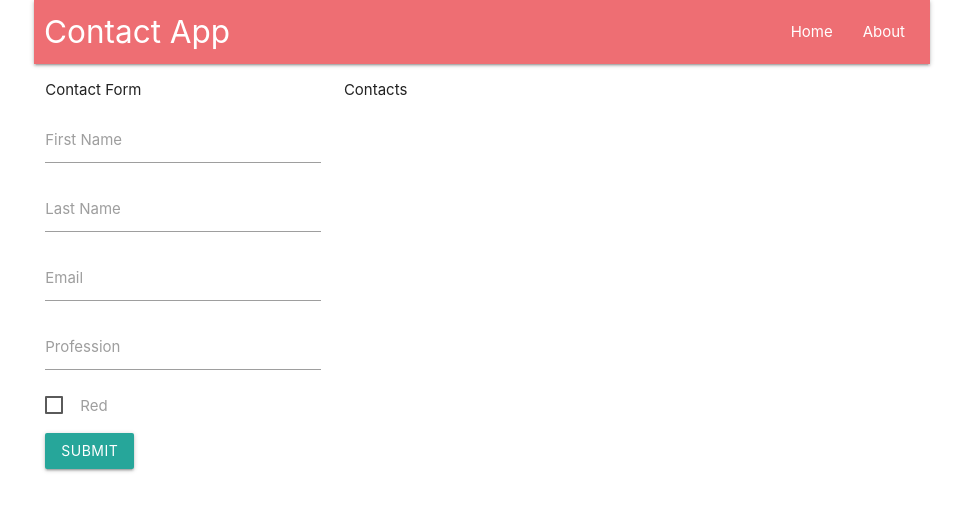
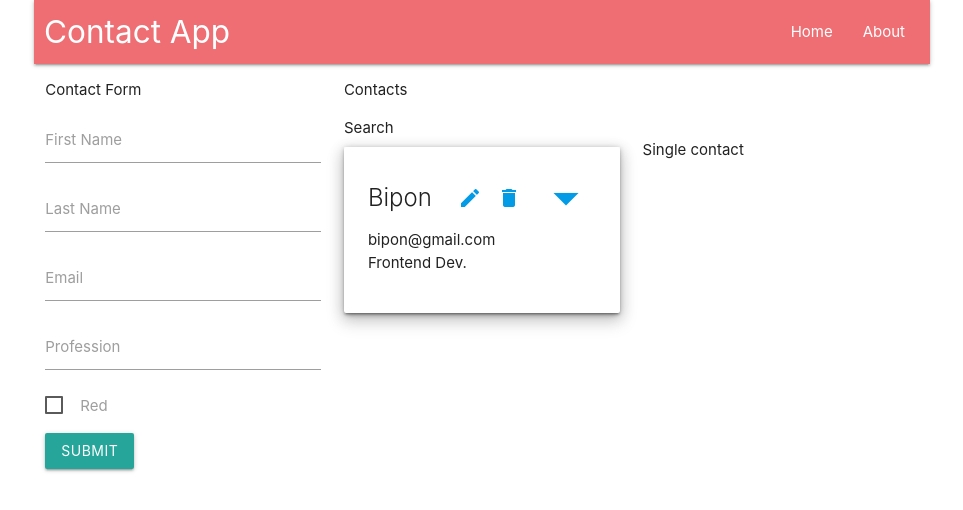
Before and after one commit to bipon68/react-practice, a React (Vite) app: page / in a window 1280 px wide. Shown: the top 510 px of the page, without its empty margins (158-1121 px from the left). Built offline with nearby package versions, Linux system fonts and the light colour scheme.

Commit message:
contact card ui

```diff
--- a/index.html
+++ b/index.html
@@ -6,7 +6,10 @@
     <title>React Practice </title>
     <!-- Compiled and minified CSS -->
     <link rel="stylesheet" href="https://cdnjs.cloudflare.com/ajax/libs/materialize/1.0.0/css/materialize.min.css">
-
+    <link
+    href="https://fonts.googleapis.com/icon?family=Material+Icons"
+    rel="stylesheet"
+  />
     <style>
         .spacing{
             padding: 0 10px;
--- /dev/null
+++ b/src/components/Contact.js
@@ -0,0 +1,42 @@
+import React, { Component } from 'react'
+
+export default class Contact extends Component {
+
+    state = {
+        toggleContact: false
+      };
+
+
+    render() {
+        return (
+            <div className='row'>
+                <div className='col s6'>
+                <div className='card'>
+                    <div className='card-content z-depth-3'>
+                        <h6 className='card-title'>Bipon
+                        <a href='#!' onClick={this.handleToggleContact}>
+                        <i className='material-icons medium right'>
+                          {this.state.toggleContact ? 'arrow_drop_up' : 'arrow_drop_down'}
+                        </i>
+                      </a>
+                      <a href='#!'>
+                        <i className='material-icons right'>delete</i>
+                      </a>
+                      <a href='#!' >
+                        <i className='material-icons right'>edit</i>
+                      </a>
+                        </h6>
+                        <ul>
+                            <li>bipon@gmail.com</li>
+                            <li>Frontend Dev.</li>
+                        </ul>
+                    </div>
+              </div>
+                </div>
+                <div className='col s6'>
+                    Single contact
+                </div>
+            </div>
+        )
+    }
+}
--- a/src/components/Contacts.js
+++ b/src/components/Contacts.js
@@ -1,11 +1,15 @@
-import React, { Component } from 'react'
+import React, { Component } from 'react';
+import SearchInput from './SearchInput';
+import Contact from './Contact';
 
  class Contacts extends Component {
     render() {
         return (
-            <div>
+            <React.Fragment>
                 <p>Contacts</p>
-            </div>
+                <SearchInput />
+                <Contact />
+            </React.Fragment>
         )
     }
 }
--- /dev/null
+++ b/src/components/SearchInput.js
@@ -0,0 +1,13 @@
+import React, { Component } from 'react'
+
+ class SearchInput extends Component {
+    render() {
+        return (
+            <div>
+                Search
+            </div>
+        )
+    }
+}
+
+export default SearchInput;
```
